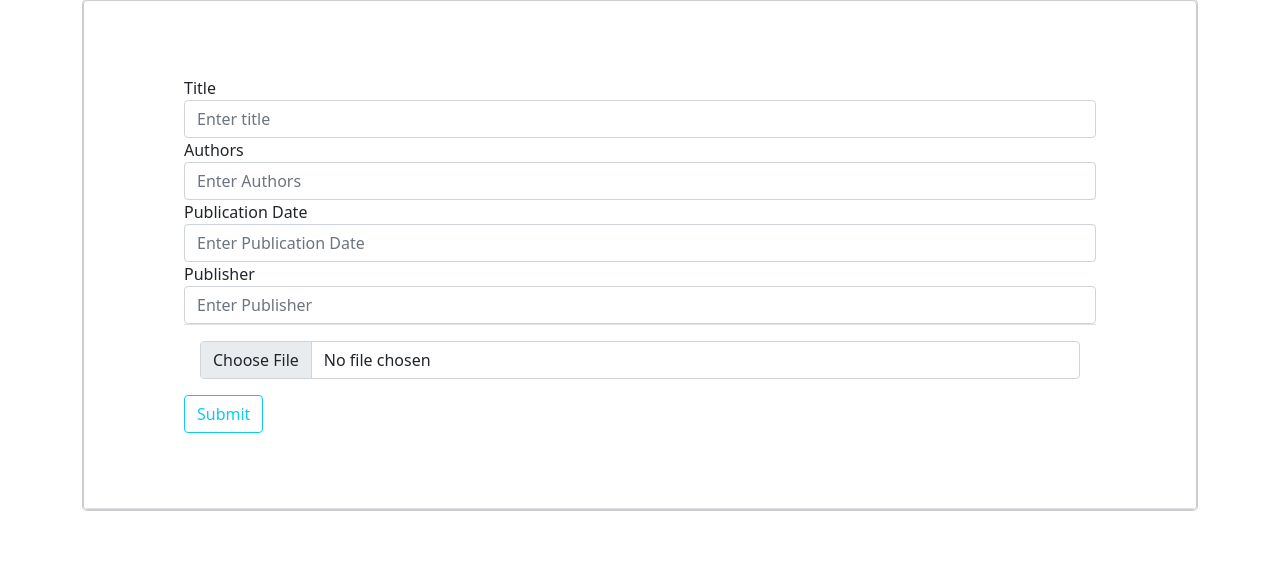
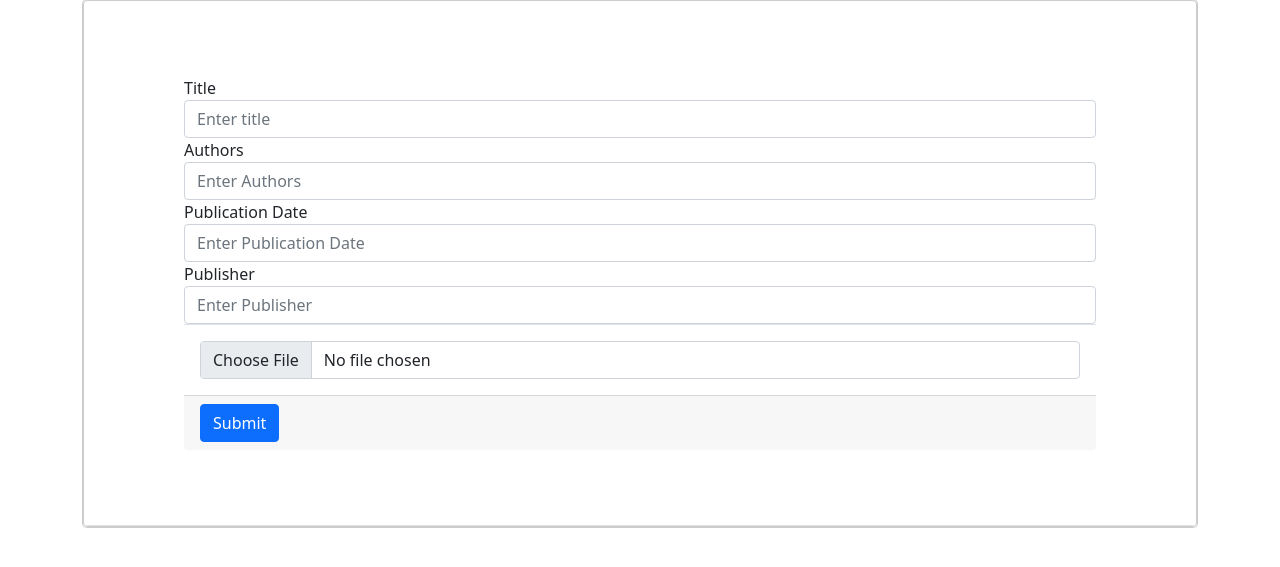
Before and after one commit to VincentPolAgapito83/Kaizen, a Django app: page /create/ in a window 1280 px wide. Shown: the part 81-648 px from the top of the page. Run offline with Django 5.2, Linux system fonts and the light colour scheme; some libraries are stand-ins or nearby versions.

Commit message:
51st Commit

```diff
--- a/Kaizen-App/Kaizen/Authors/templates/create_view.html
+++ b/Kaizen-App/Kaizen/Authors/templates/create_view.html
@@ -43,7 +43,12 @@
                     <input type="file" class="form-control" id="myFile" placeholder="Choose File/s">
                   </div>
 
-                  <button type="submit" class="btn btn-outline-info"><span class="glyphicon glyphicon-off"></span>Submit</button>
+                  <div class="card-footer">
+                    <a href="profile" method="get" class="btn btn-primary" target="_blank" button type="submit" value="profile.html"><span class="glyphicon glyphicon-off"></span>Submit</a></button>
+                  </div>
+
+
+
 
 
 
```
